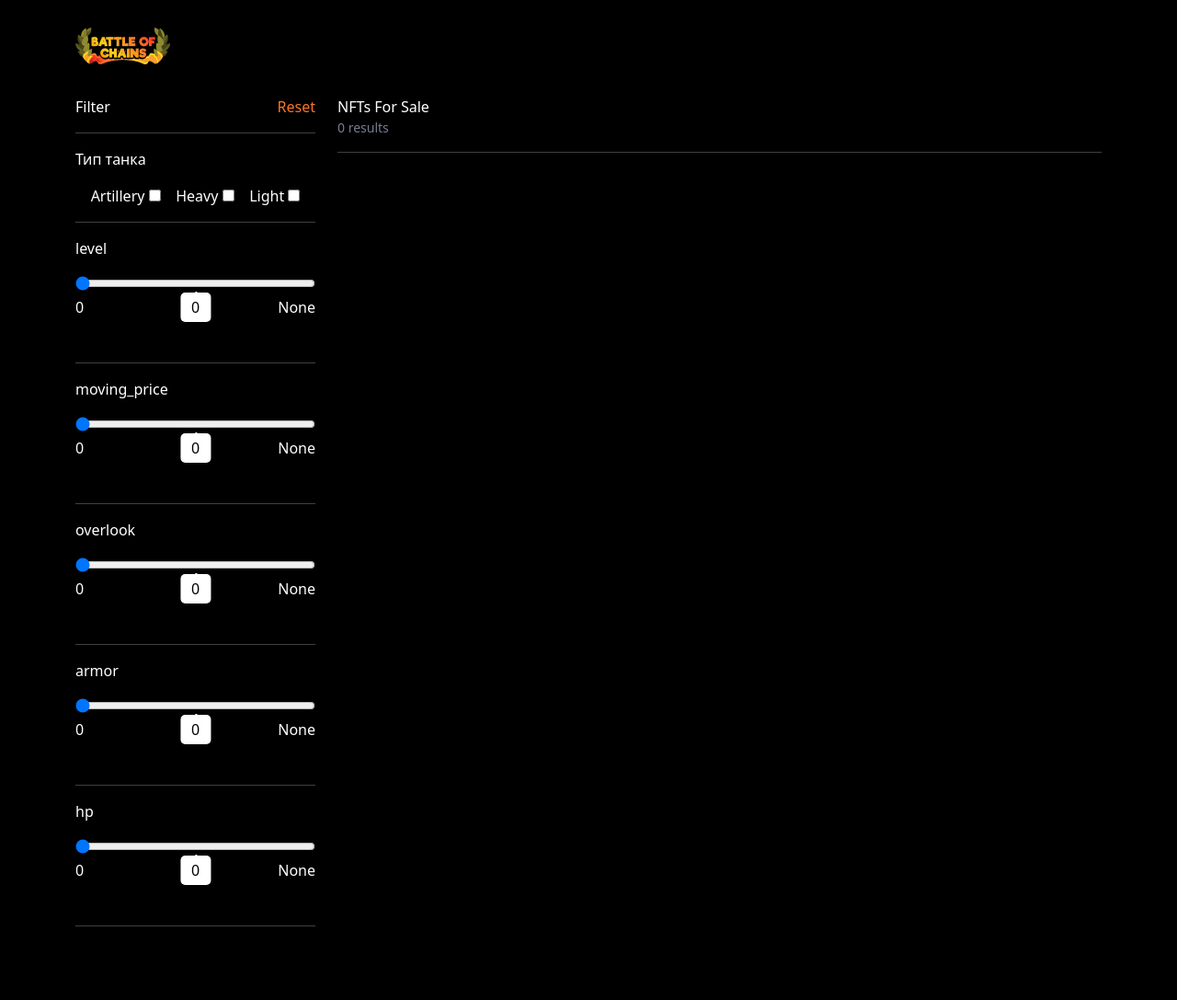
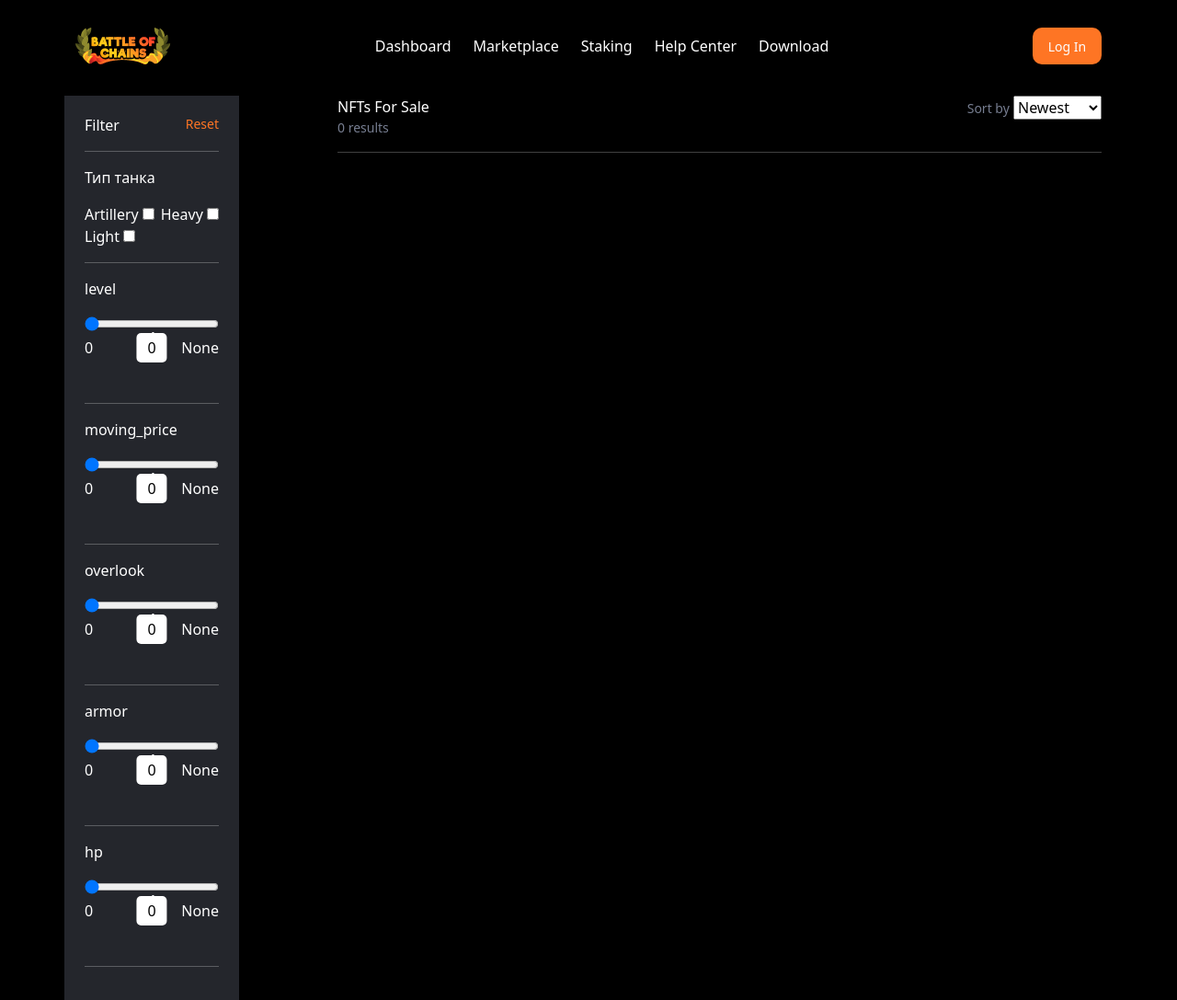
Before and after one commit to battleofchains/tanks-django-server, a Django app: page /marketplace/ in a window 1280 px wide. Shown: the whole page at 92% size. Before the commit the page ends 1007 px from the top, so only its background shows below. Run offline with Django 3.2, Linux system fonts and the light colour scheme; data comes from the database, SQL or seed files in the repository; data that the repository does not hold is empty; parts of the project's set-up code (start-up, migrations or seed data) failed here and were passed over; some libraries are stand-ins or nearby versions.

Commit message:
feat(marketplace): add sort, reset filters properly, work on tank card

```diff
--- a/battle_of_chains/battle/admin.py
+++ b/battle_of_chains/battle/admin.py
@@ -74,7 +74,7 @@ class ProjectileInline(admin.TabularInline):
 
 @admin.register(Tank)
 class TankAdmin(admin.ModelAdmin):
-    list_display = ('id', 'name', 'type', 'level', 'owner')
+    list_display = ('id', 'name', 'type', 'level', 'owner', 'date_mod')
     inlines = [ProjectileInline]
     actions = ('mint_nft',)
     list_filter = (HasOwnerFilter, 'type', 'basic_free_tank', 'for_sale', 'origin_offer')
--- a/battle_of_chains/battle/models.py
+++ b/battle_of_chains/battle/models.py
@@ -98,6 +98,7 @@ class Tank(models.Model):
     basic_free_tank = models.BooleanField(default=False)
     country = models.ForeignKey('Country', on_delete=models.SET_NULL, null=True, blank=True)
     origin_offer = models.ForeignKey('market.Offer', on_delete=models.SET_NULL, null=True, blank=True)
+    date_mod = models.DateTimeField(auto_now=True, verbose_name='Modified')
 
     def __str__(self):
         return f"{self.owner or None} | {self.name}" if self.name \
--- a/battle_of_chains/market/views.py
+++ b/battle_of_chains/market/views.py
@@ -13,7 +13,7 @@ class MarketPlaceView(TemplateView):
             Q(for_sale=True, basic_free_tank=False) | Q(basic_free_tank=True, offer__is_active=True)
         )
         context['type_filter'] = TankType.objects.values_list('id', 'name')
-        context['tanks'] = tanks
+        context['tanks'] = tanks.order_by('-date_mod')
         maxes = [Max(prop) for prop in ('level', 'moving_price', 'overlook', 'armor', 'hp')]
         range_filters = Tank.objects.aggregate(*maxes)
         context['range_filters'] = {k.split('__')[0]: v for k, v in range_filters.items()}
--- a/battle_of_chains/static/css/project.css
+++ b/battle_of_chains/static/css/project.css
@@ -52,15 +52,16 @@
 }
 .checkbox-wrap {
   display: flex;
-  justify-content: space-evenly;
+  justify-content: space-between;
   flex-wrap: wrap;
 }
 .card-wrap {
   border: white 1px solid;
   border-radius: 10px;
   margin-bottom: 20px;
+  overflow: hidden;
 }
-.results-count {
+.small-text {
   color: #777E91;
   font-size: 14px;
 }
@@ -68,4 +69,71 @@
   color: #FE7524;
   float: right;
   cursor: pointer;
+  font-size: 14px;
 }
+.card-top {
+  width: 100%;
+  min-height: 263px;
+  background-size: cover;
+  background-position: center;
+}
+.card-bottom, .filters {
+  background-color: #24262C;
+}
+.card-bottom, .card-top {
+  padding: 15px;
+}
+.tank-id, .tank-type {
+  float: left;
+  padding: 8px 8px 6px;
+  text-align: center;
+  border-radius: 4px;
+  font-size: 12px;
+}
+.tank-supply {
+  float: right;
+}
+.tank-id {
+  background: #777E91;
+}
+.tank-type {
+  background: #FE7524;
+  margin-left: 7px;
+}
+.tank-supply {
+  color: black;
+  font-size: 12px;
+  padding: 8px 8px 6px;
+}
+.card-bottom-1 {
+  margin-bottom: 20px;
+}
+.tank-name {
+  font-size: 20px;
+}
+.tank-price {
+  color: #FE7524;
+  font-size: 16px;
+}
+.card-bottom-2 > img {
+  float: right;
+}
+.title-block {
+  display: flex;
+  justify-content: space-between;
+}
+.reflex-filters-wrapper {
+  padding: 20px 10px;
+}
+.login > a {
+  background: #FE7524;
+  width: 75px;
+  height: 40px;
+  border-radius: 10px;
+  display: flex;
+  justify-content: center;
+  align-items: center;
+  font-size: 14px;
+  color: #FCFCFD;
+  text-decoration: none;
+}
--- a/battle_of_chains/templates/pages/marketplace.html
+++ b/battle_of_chains/templates/pages/marketplace.html
@@ -9,14 +9,24 @@
   <nav class="navbar nav-marketplace">
     <div class="container">
       <img src="{% static 'images/Logo.png' %}" alt="logo">
+      <div class="menu row">
+        <div class="col">Dashboard</div>
+        <div class="col">Marketplace</div>
+        <div class="col">Staking</div>
+        <div class="col">Help&nbspCenter</div>
+        <div class="col">Download</div>
+      </div>
+      <div class="login">
+        <a href="/accounts/login/">Log In</a>
+      </div>
     </div>
   </nav>
 {% endblock %}
 {% block content %}
-  <div class="row">
-    <div class="col-3 filters" data-reflex-root=".reflex-wrapper">
+  <div class="row justify-content-between" data-reflex-root=".reflex-wrapper">
+    <div class="col-2 filters">
       <div class="reflex-filters-wrapper">
-        <div class="reset-button" data-reflex="click->MarketReflex#clear_filters" data-reflex-root="body">Reset</div>
+        <div data-id="reset" class="reset-button" data-reflex="click->MarketReflex#clear_filters">Reset</div>
         <div>Filter</div>
         <hr>
         <p>Тип танка</p>
@@ -45,19 +55,47 @@
     </div>
     <div class="col-9 offers">
       <div class="reflex-wrapper">
-        <div>NFTs For Sale</div>
-        <div class="results-count">{{ tanks|length }} results</div>
+        <div class="title-block">
+          <div>
+            <div>NFTs For Sale</div>
+            <div class="small-text">{{ tanks|length }} results</div>
+          </div>
+          <div>
+            <span class="small-text">Sort by</span>
+            <select data-reflex="change->MarketReflex#sort">
+              <option value="newest" selected>Newest</option>
+              <option value="min_price"> Min Price</option>
+              <option value="max_price"> Max Price</option>
+            </select>
+          </div>
+        </div>
         <hr>
+      <div class="row row-cols-4">
         {% for tank in tanks %}
-          {% if forloop.counter0|divisibleby:"4" %}<div class="row">{% endif %}
-          <div class="col-3">
+          <div class="col">
             <div class="card-wrap">
-              <p><img src="{{ tank.image.url }}" style="width:100%"></p>
-              <p>{{ tank.name }}</p>
+              <div class="card-top" style="background-image: url('{{ tank.image.url }}');">
+                <div>
+                  <span class="tank-id"># {{ tank.id }}</span>
+                  <span class="tank-type">{{ tank.type }}</span>
+                  <span class="tank-supply">{% if tank.offer %}{{ tank.offer.amount_left }} / {{ tank.offer.amount }}{% else %}1 / 1{% endif %}</span>
+                </div>
+              </div>
+              <div class="card-bottom">
+                <div class="card-bottom-1">
+                  <div class="tank-name">{{ tank.name }}</div>
+                  <div class="small-text">{{ tank.type }}</div>
+                </div>
+                <div class="card-bottom-2">
+                  <img src="{% static 'images/cart-btn.png' %}" alt="cart">
+                  <div class="tank-price">{{ tank.price }} BNB</div>
+                </div>
+              </div>
             </div>
           </div>
-          {% if forloop.counter|divisibleby:"4" or forloop.last %}</div>{% endif %}
+
         {% endfor %}
+       </div>
       </div>
     </div>
   </div>
@@ -83,5 +121,21 @@
       bubble.innerHTML = val;
       bubble.style.left = `calc(${newVal}% + (${8 - newVal * 0.15}px))`;
     }
+
+    document.addEventListener('stimulus-reflex:success', event => {
+      if (event.target.dataset['id'] === 'reset') {
+        const allRanges = document.querySelectorAll(".range-wrap");
+        allRanges.forEach(wrap => {
+          const range = wrap.querySelector(".range");
+          const bubble = wrap.querySelector(".bubble");
+          range.value = 0;
+          setBubble(range, bubble);
+        });
+        const allCheckbox = document.querySelectorAll(".checkbox-wrap input");
+        allCheckbox.forEach( input => {
+          input.checked = false;
+        });
+      }
+    })
   </script>
 {% endblock inline_javascript %}
```
Also changed, not shown: battle_of_chains/market/models.py (+8 -0 lines), battle_of_chains/market/reflexes/market_reflex.py (+15 -0 lines), battle_of_chains/battle/migrations/0024_tank_date_mod.py (added), battle_of_chains/static/images/cart-btn.png (added).
